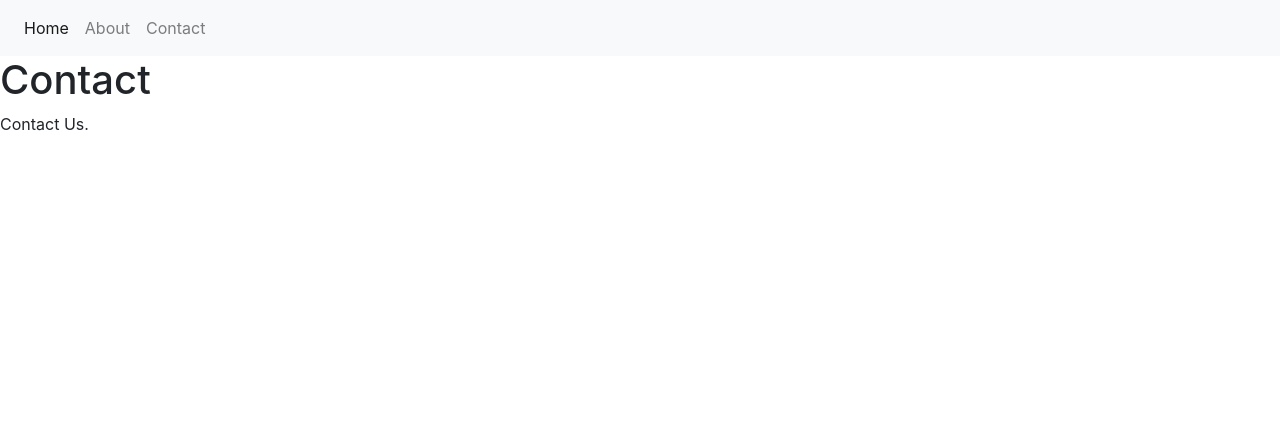
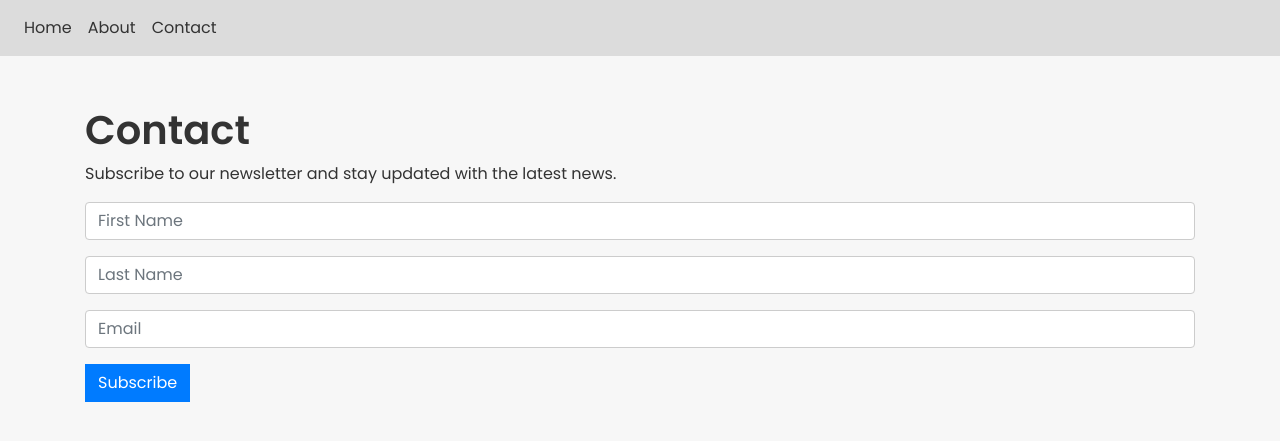
Before and after one commit to wyllg/flaskweb, a Flask app: page /contact in a window 1280 px wide. Shown: the top 441 px of the page. Run offline with Flask 3, Linux system fonts and the light colour scheme.

Commit message:
Form Handling and CSS

```diff
--- a/website/templates/base.html
+++ b/website/templates/base.html
@@ -1,20 +1,93 @@
 <link rel="stylesheet" href="https://cdn.jsdelivr.net/npm/bootstrap@4.0.0/dist/css/bootstrap.min.css" integrity="sha384-Gn5384xqQ1aoWXA+058RXPxPg6fy4IWvTNh0E263XmFcJlSAwiGgFAW/dAiS6JXm" crossorigin="anonymous">
+<link href="https://fonts.googleapis.com/css2?family=Poppins:wght@300;400;600&display=swap" rel="stylesheet">
 
-<nav class="navbar navbar-expand-lg navbar-light bg-light">
+<style>
+    body {
+        font-family: 'Poppins', sans-serif;
+        background-color: #f7f7f7; /* Light gray background */
+        color: #333; /* Dark text for contrast */
+    }
+
+    nav {
+        background-color: #dcdcdc; /* Light gray navbar */
+    }
+
+    .navbar-light .navbar-nav .nav-link {
+        color: #333; /* Dark text color for links */
+    }
+
+    .navbar-light .navbar-nav .nav-link:hover {
+        color: #007bff; /* Blue color on hover */
+    }
+
+    .navbar-light .navbar-nav .active > .nav-link {
+        color: #007bff; /* Active link color */
+    }
+
+    .navbar-light .navbar-toggler-icon {
+        background-color: #333; /* Dark icon for the toggler */
+    }
+
+    .container {
+        margin-top: 50px;
+    }
+
+    h1 {
+        font-weight: 600;
+        color: #333; /* Dark text for headings */
+    }
+
+    a {
+        color: #007bff;
+        text-decoration: none;
+    }
+
+    a:hover {
+        text-decoration: underline;
+    }
+
+    .form-control {
+        background-color: #fff; /* White background for inputs */
+        color: #333; /* Dark text */
+        border: 1px solid #ccc; /* Light gray border */
+    }
+
+    .form-control:focus {
+        background-color: #fff;
+        border-color: #007bff; /* Blue focus border */
+        color: #333;
+    }
+
+    .btn-primary {
+        background-color: #007bff;
+        border-color: #007bff;
+    }
+
+    .btn-primary:hover {
+        background-color: #0056b3;
+        border-color: #004085;
+    }
+
+    .btn {
+        border-radius: 0;
+    }
+
+    footer {
+        text-align: center;
+        margin-top: 50px;
+        color: #333;
+    }
+</style>
+
+<nav class="navbar navbar-expand-lg navbar-light">
     <div class="collapse navbar-collapse" id="navbarSupportedContent">
         <ul class="navbar-nav mr-auto">
-
-        <!-- Homepage -->
-        <li class="nav-item active">
+            <li class="nav-item">
                 <a class="nav-link" href="/">Home <span class="sr-only">(current)</span></a>
             </li>
-
-        <!-- About -->
             <li class="nav-item">
                 <a class="nav-link" href="/about">About</a>
             </li>
-
-        <!-- Contact -->
             <li class="nav-item">
                 <a class="nav-link" href="/contact">Contact</a>
             </li>
@@ -23,5 +96,4 @@
 </nav>
 
 {% block content %}
-
 {% endblock %}
--- a/website/templates/contact.html
+++ b/website/templates/contact.html
@@ -1,17 +1,23 @@
 {% extends 'base.html' %}
 
 {% block content %}
+    <div class="container">
+        <h1>Contact</h1>
+        <p>Subscribe to our newsletter and stay updated with the latest news.</p>
+        <form action="/contactlist" method="POST">
+            <div class="form-group">
+                <input type="text" class="form-control" placeholder="First Name" name="first_name" required>
+            </div>
 
-<!DOCTYPE html>
-<html>
-    <head>
-        <title>Contact | Cloud</title>
-    </head>
+            <div class="form-group">
+                <input type="text" class="form-control" placeholder="Last Name" name="last_name" required>
+            </div>
 
-    <body>
-        <h1>Contact</h1>
-        <p>Contact Us.</p>
-    </body>
-</html>
+            <div class="form-group">
+                <input type="email" class="form-control" placeholder="Email" name="email" required>
+            </div>
 
+            <button type="submit" class="btn btn-primary">Subscribe</button>
+        </form>
+    </div>
 {% endblock %}
--- a/website/views.py
+++ b/website/views.py
@@ -1,4 +1,4 @@
-from flask import Blueprint, render_template
+from flask import Blueprint, render_template, request
 
 views = Blueprint('views', __name__)
 
@@ -13,3 +13,10 @@ def about():
 @views.route('/contact')
 def contact():
     return render_template('contact.html')
+
+@views.route('/contactlist', methods=["POST"])
+def contactlist():
+    first_name = request.form.get("first_name")
+    last_name = request.form.get("last_name")
+    email = request.form.get("email")
+    return render_template('contactlist.html', first_name=first_name, last_name=last_name, email=email)
```
Also changed, not shown: website/templates/about.html (+6 -13 lines), website/templates/contactlist.html (added, +10 -0 lines), website/templates/home.html (+7 -17 lines). Lines whose indentation alone changed are shown as unchanged.
